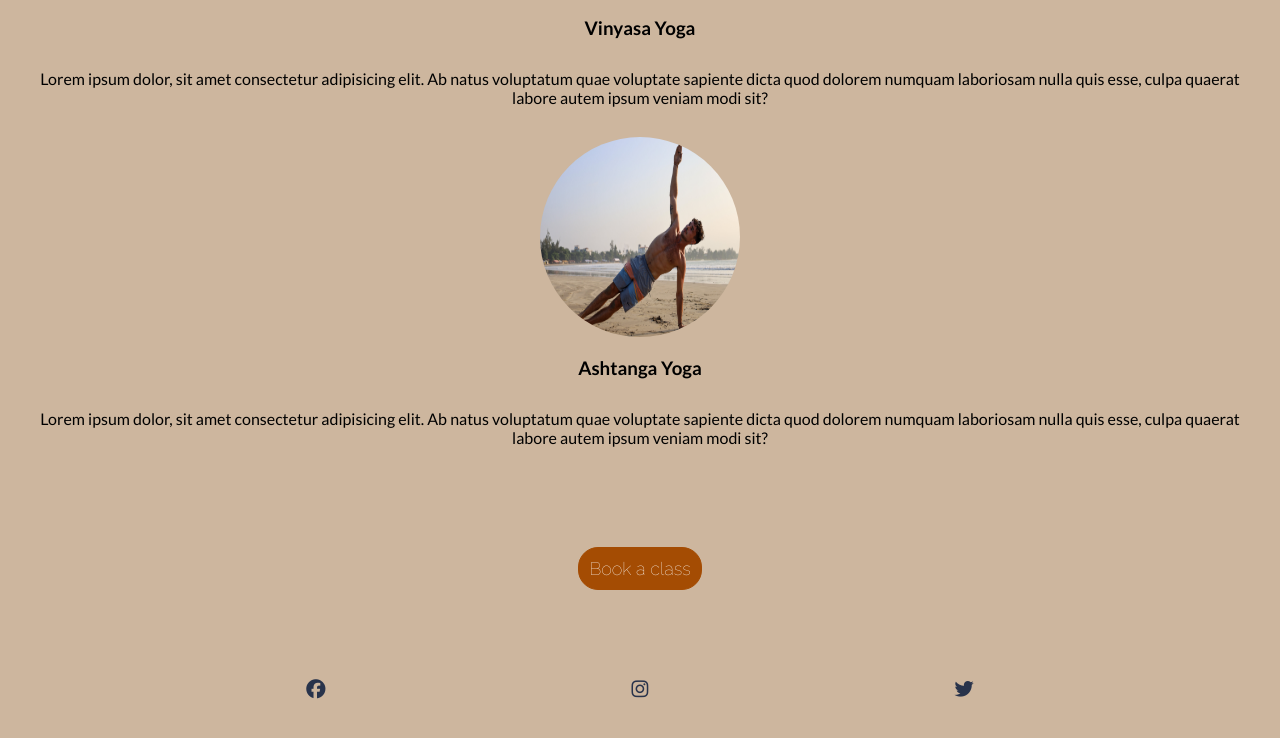
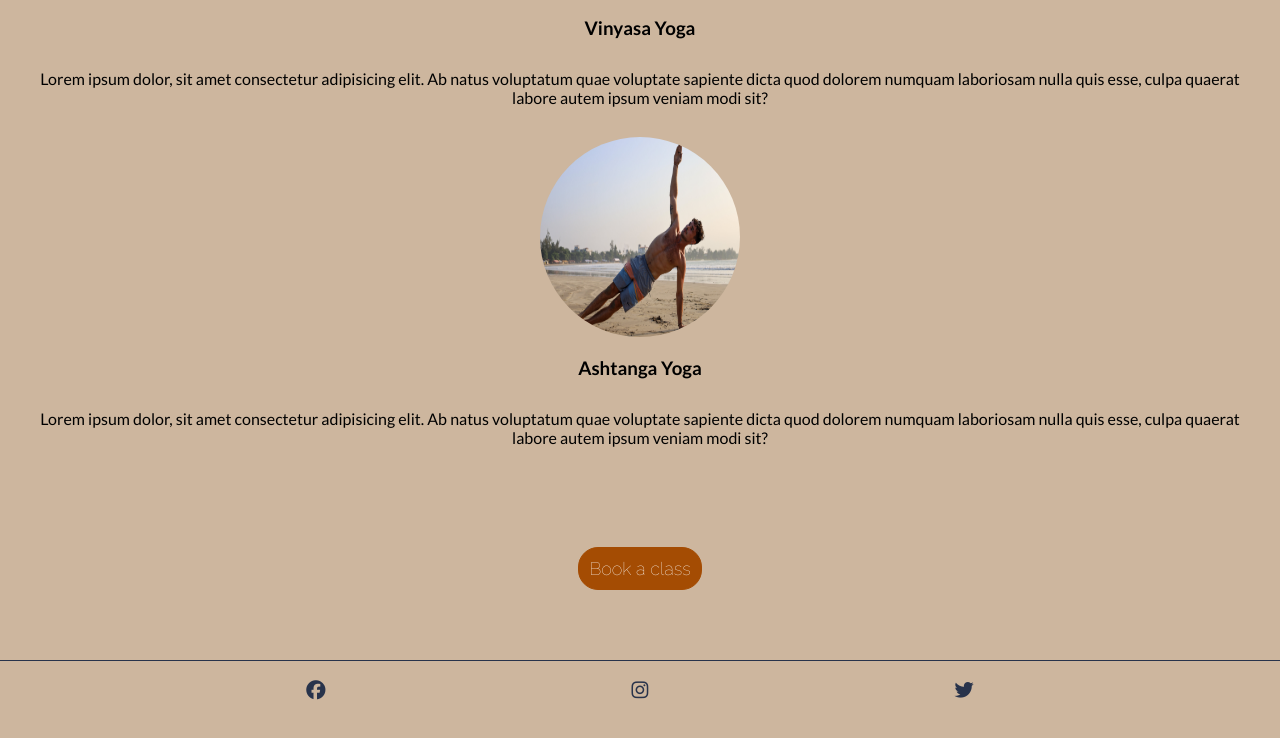
Before and after one commit to Amelia5p/YogaWithBilly, a plain HTML site: page index.html in a window 1280 px wide. Shown: the part 1463-2201 px from the top of the page. Drawn offline with Linux system fonts and the light colour scheme.

Commit message:
add top border to footer ans styled

```diff
--- a/assets/css/styles.css
+++ b/assets/css/styles.css
@@ -198,6 +198,8 @@ footer {
     width: 100%;
     background-color: #cdb69e;
     height: 10vh;
+    border-top: solid .5px rgb(40, 51, 75);
+
 }
 
 #socials {
```
